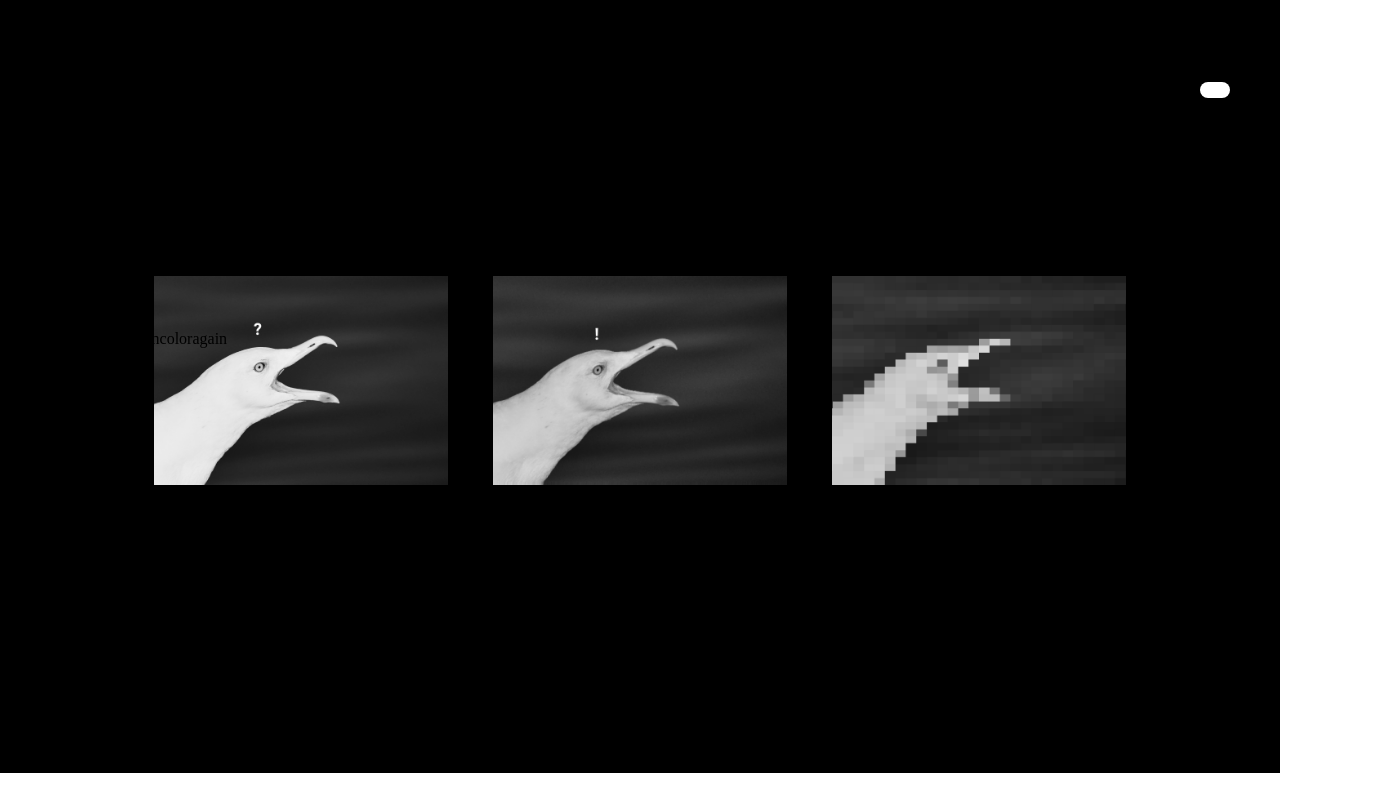
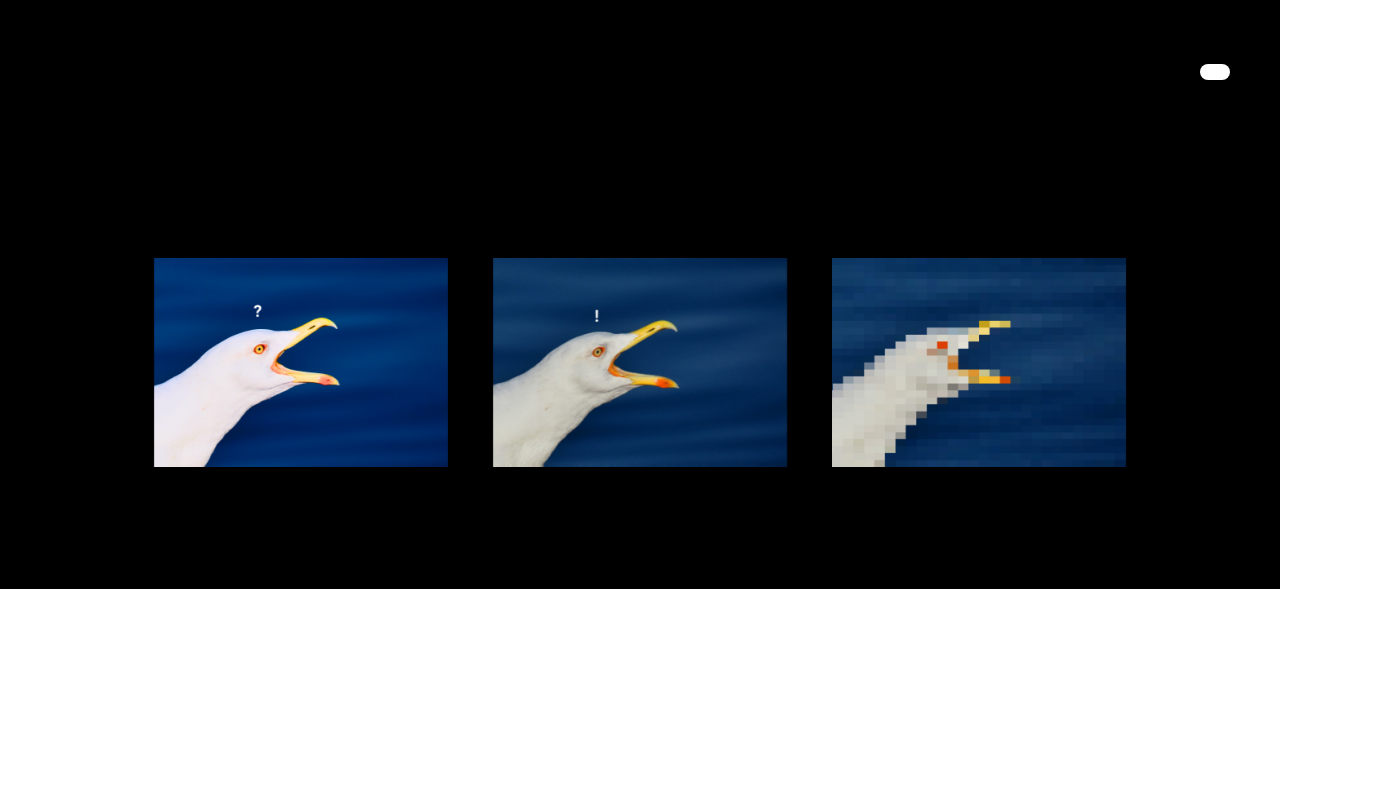
Before and after one commit to pinkishincoloragain/whoami, a React (Create React App) app: page / in a window 1280 px wide. Shown: the top 812 px of the page, 1380 px wide, since content can reach past the window. Built offline with nearby package versions, Linux system fonts and the light colour scheme; no server answers.

Commit message:
I cannot figure out why my page makes blank space at the bottom.

```diff
--- a/src/components/App.js
+++ b/src/components/App.js
@@ -19,9 +19,9 @@ import Routes from "./Routes";
 
 function App() {
   return (
-    <>
+    <div className="body">
       <Routes />
-    </>
+    </div>
   );
 }
 
--- a/src/index.css
+++ b/src/index.css
@@ -3,9 +3,6 @@ body {
   font-family: ‘Roboto’, ‘Spoqa Han Sans’, ‘Spoqa Han Sans JP’, ‘Sans-serif’;
   -webkit-font-smoothing: antialiased;
   -moz-osx-font-smoothing: grayscale;
+  overflow: "auto";
+  height: 100%;
 }
-
-code {
-  font-family: source-code-pro, Menlo, Monaco, Consolas, "Courier New",
-    monospace;
-}
--- a/src/styles/App.scss
+++ b/src/styles/App.scss
@@ -1 +1,3 @@
-@import "./Window.scss";
+.body {
+  height: 100%;
+}
--- a/src/styles/Landing.scss
+++ b/src/styles/Landing.scss
@@ -3,8 +3,10 @@
   flex-direction: column;
   background-color: white;
   transition: 0.3s;
+  border: 50px solid black;
+  height: 100%;
+
   // position: absolute;
-
   .floating_letters {
     position: relative;
     top: 330px;
@@ -58,8 +60,9 @@
     margin-right: 12vw;
 
     img {
+      vertical-align: bottom;
       max-width: 23vw;
-      min-width: 20vw;
+      min-width: 200px;
       filter: grayscale(100%);
       &:hover {
         filter: grayscale(0%);
@@ -83,7 +86,6 @@
   .blog {
     margin: auto;
     margin-top: 10vh;
-    margin-bottom: 15vh;
     font-weight: bold;
   }
 }
--- /dev/null
+++ b/src/styles/Landing_full.scss
@@ -0,0 +1,23 @@
+/*
+##Device = Desktops
+##Screen = 1281px to higher resolution desktops
+##Device = 데스크탑
+##Screen = 1281px 이상 해상도 데스크탑
+*/
+
+@media (min-width: 1025px) {
+  @import "styles/Landing.scss";
+}
+
+/*
+##Device = Laptops, Desktops
+##Screen = B/w 1025px to 1280px
+##Device = 랩탑, 데스크탑
+##Screen = 1025px에서 1280px 사이
+*/
+/*
+##Device = Most of the Smartphones Mobiles (Portrait)
+##Screen = B/w 320px to 479px
+##Device = 대부분의 스마트폰 모바일 기기(세로)
+##Screen = 320px에서 479px 사이
+*/
--- a/src/views/Interest.js
+++ b/src/views/Interest.js
@@ -1,4 +1,5 @@
 import React from "react";
+import "styles/Interest.scss";
 
 function Interest() {
   return <div>Interest</div>;
--- a/src/views/Landing.js
+++ b/src/views/Landing.js
@@ -3,7 +3,7 @@ import { Link } from "react-router-dom";
 import about from "assets/about.png";
 import developer from "assets/developer.png";
 import interest from "assets/interest.png";
-import "styles/Landing.scss";
+import "styles/Landing_full.scss";
 
 function Landing() {
   const [bkgColor, setBkgColor] = useState("black");
@@ -21,7 +21,7 @@ function Landing() {
 
   return (
     <div id="full_landing" style={{ backgroundColor: bkgColor }}>
-      <div className="floating_letters">pinkishincoloragain</div>
+      {/* <div className="floating_letters">pinkishincoloragain</div> */}
       <div className="mode">
         {btnColor ? (
           <button
@@ -48,7 +48,7 @@ function Landing() {
             <img id="photo1" src={about} alt="about"></img>
           </Link>
           <div className="photo_descript">
-            <p>About</p>
+            <div>About</div>
           </div>
         </div>
 
@@ -57,7 +57,7 @@ function Landing() {
             <img id="photo2" src={interest} alt="interest"></img>
           </Link>
           <div className="photo_descript">
-            <p>Interested in pinkishincoloragain</p>
+            <div>Interested in pinkishincoloragain</div>
           </div>
         </div>
         <div className="panel">
```
